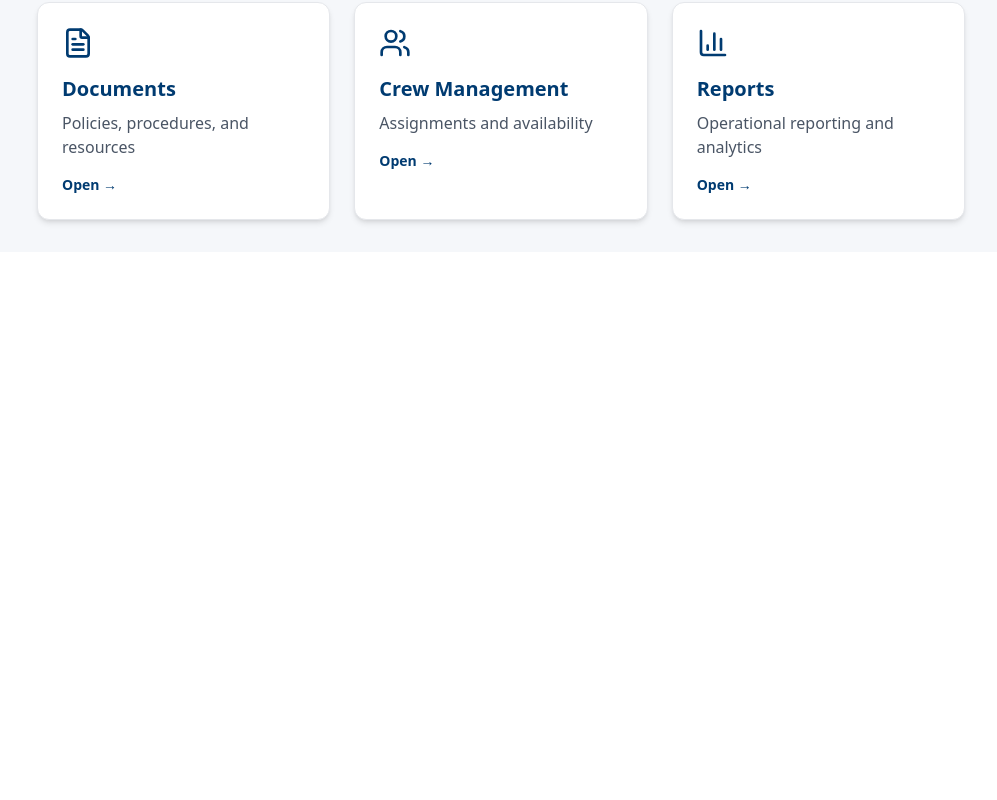
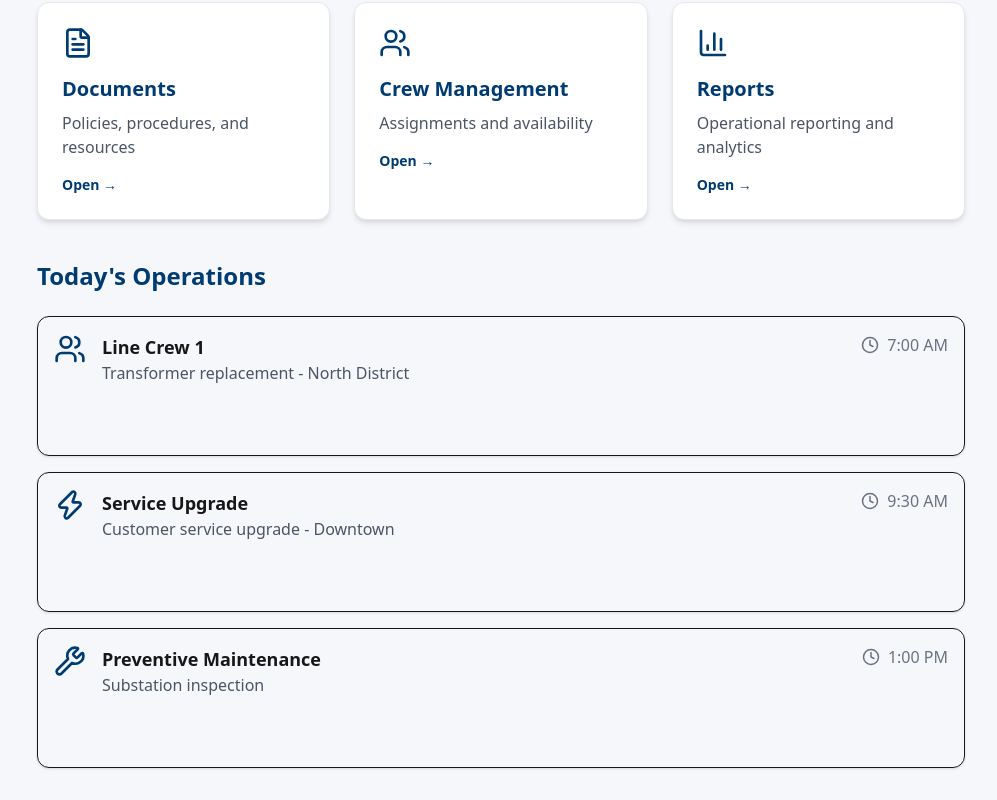
Before and after one commit to clinemichael/hagerstown-light-website, a Next.js app: page /dashboard in a window 1280 px wide. Shown: the part 922-1722 px from the top of the page, without its empty margins (283-1280 px from the left). Before the commit the page ends 1174 px from the top, so only its background shows below. Built offline with nearby package versions, Linux system fonts and the light colour scheme.

Commit message:
Add today's operations dashboard module

```diff
--- a/app/dashboard/page.tsx
+++ b/app/dashboard/page.tsx
@@ -1,6 +1,7 @@
 import AppLayout from "@/components/layout/AppLayout";
 import QuickActions from "@/components/dashboard/QuickActions";
 import OperationsStatus from "@/components/dashboard/OperationsStatus";
+import TodaysOperations from "@/components/dashboard/TodaysOperations";
 
 
 export default function Dashboard() {
@@ -15,6 +16,8 @@ export default function Dashboard() {
 
       <QuickActions />
 
+      <TodaysOperations />
+
     </AppLayout>
   );
 }
--- /dev/null
+++ b/components/dashboard/TodaysOperations.tsx
@@ -0,0 +1,91 @@
+import {
+  Users,
+  Zap,
+  Wrench,
+  Clock,
+} from "lucide-react";
+
+import Card from "@/components/common/Card";
+
+
+const operations = [
+  {
+    title: "Line Crew 1",
+    description: "Transformer replacement - North District",
+    time: "7:00 AM",
+    icon: Users,
+  },
+  {
+    title: "Service Upgrade",
+    description: "Customer service upgrade - Downtown",
+    time: "9:30 AM",
+    icon: Zap,
+  },
+  {
+    title: "Preventive Maintenance",
+    description: "Substation inspection",
+    time: "1:00 PM",
+    icon: Wrench,
+  },
+];
+
+
+export default function TodaysOperations() {
+  return (
+    <section className="mt-10">
+
+      <h2 className="text-2xl font-bold text-brand-blue mb-6">
+        Today's Operations
+      </h2>
+
+
+      <div className="space-y-4">
+
+        {operations.map((operation) => {
+
+          const Icon = operation.icon;
+
+          return (
+            <Card key={operation.title}>
+
+              <div className="flex items-start gap-4">
+
+                <div>
+                  <Icon
+                    size={32}
+                    className="text-brand-blue"
+                  />
+                </div>
+
+
+                <div className="flex-1">
+
+                  <h3 className="text-lg font-semibold">
+                    {operation.title}
+                  </h3>
+
+                  <p className="text-gray-600">
+                    {operation.description}
+                  </p>
+
+                </div>
+
+
+                <div className="flex items-center gap-2 text-gray-500">
+                  <Clock size={18}/>
+                  {operation.time}
+                </div>
+
+
+              </div>
+
+            </Card>
+          );
+
+        })}
+
+      </div>
+
+    </section>
+  );
+}
```
